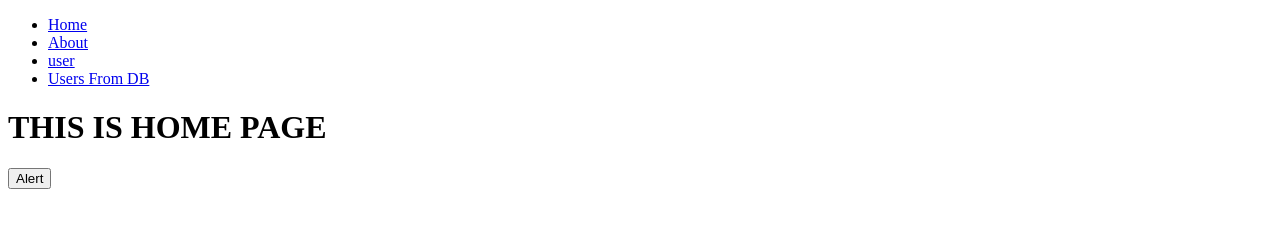
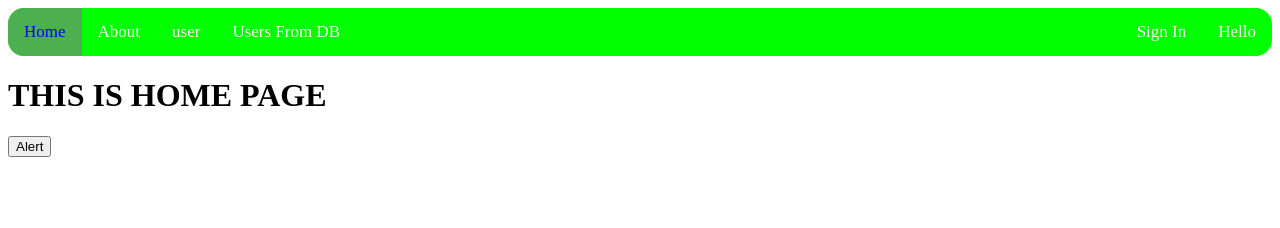
Before and after one commit to vjpudelski/html_playground, a website with bundled scripts: page index.html in a window 1280 px wide. Both pictures are taken after a click on the link "Home". Built offline with nearby package versions, Linux system fonts and the light colour scheme.

Commit message:
menu updates, path testing

```diff
--- a/index.html
+++ b/index.html
@@ -5,19 +5,69 @@
 <!--Icons made by "https://www.flaticon.com/authors/freepik" "Freepik" from "https://www.flaticon.com/"-->
     <link rel="icon" href="./images/domain.png" />
     <script src="./components/myElement.js"></script>
+    <style>
+    /* Add a black background color to the top navigation */
+    nav {
+      background-color: #00ff00;
+      overflow: hidden;
+      border-radius: 1em;
+    }
+
+    /* Style the links inside the navigation bar */
+    nav a {
+      float: left;
+      color: #f2f2f2;
+      text-align: center;
+      padding: 14px 16px;
+      text-decoration: none;
+      font-size: 17px;
+    }
+
+    /* Change the color of links on hover */
+    nav a:hover {
+      background-color: #dddddd;
+      color: #000000;
+    }
+
+    /* Add a color to the active/current link */
+    nav a.active {
+      background-color: #4CAF50;
+      color: #0000ff;
+    }
+
+    .right {
+      float: right;
+    }
+    </style>
   </head>
   <body>
     <header>
       <nav>
-        <ul>
-          <li><a href="#/">Home</a></li>
-          <li><a href="#/about">About</a></li>
-          <li><a href="#/user/1">user</a></li>
-          <li><a href="#/usersdb">Users From DB</a></li>
-        </ul>
+        <a href="#/">Home</a>
+        <a href="#/about">About</a>
+        <a href="#/user/1">user</a>
+        <a href="#/usersdb">Users From DB</a>
+        <!-- reverse the list if floating right -->
+        <a class="right" href="#">Hello</a>
+        <a class="right" href="#">Sign In</a>
       </nav>
     </header>
+
     <div id="app"></div>
     <script type="module" src="./scripts/app.js"></script>
+    <script>
+      var anchors = document.getElementsByTagName('a');
+
+      for (var i=0; i< anchors.length; i++){
+        anchors[i].addEventListener('click', (event) => {
+          let menus = document.getElementsByClassName('active');
+          for (let k = 0; k < menus.length; k++){
+            menus[k].classList.remove('active');
+          }
+
+          event.target.classList.add('active');
+        })
+      }
+      </script>
   </body>
 </html>
--- a/scripts/app.js
+++ b/scripts/app.js
@@ -22,5 +22,9 @@
   {
     name: '/usersdb',
     component: new usersdb()
+  },
+  {
+    name: '/person/:id/this/:name',
+    component: new user()
   }
 ], 'app');
--- a/scripts/router/router.js
+++ b/scripts/router/router.js
@@ -11,25 +11,14 @@ export default class Router {
       }
     }
 
-    this.getRouteFromWindow();
+    this.goToRoute(window.location.hash);
     this.addEventListeners();
   }
 
   addEventListeners () {
     window.addEventListener('hashchange', (e) => {
-      this.goToRoute(e.target.location.hash.substr(1));
+      this.goToRoute(e.target.location.hash);
     });
-  }
-
-  getRouteFromWindow () {
-    let path = window.location.hash.substr(1);
-    if (path != '')
-    {
-      this.goToRoute(path);
-    }
-    else{
-      this.goToRoute(this.defaultRoute.name);
-    }
   }
 
   getRouteFromPath (path) {
@@ -38,7 +27,10 @@ export default class Router {
     let paramsNames = [];
     let params = {};
 
+    console.log(paramsNames);
     for(var i = 0, length = this.routes.length; i < length; i++){
+      paramsNames = [];
+
       let regexPath = this.routes[i].name.replace(/([:*])(\w+)/g,
         (full, colon, name) => {
           paramsNames.push(name);
@@ -46,6 +38,7 @@ export default class Router {
         }) + '(?:\/|$)';      // eslint-disable-line no-useless-escape
 
       let matchPath = path.match(new RegExp(regexPath));
+
       if (matchPath !== null){
         params = matchPath
           .splice(1)
--- a/views/user.js
+++ b/views/user.js
@@ -8,6 +8,7 @@ export default class UserPage {
   init () {}
 
   render (props) {
+    console.log(props);
     let user = this.users.find(x => x.id == props.id);
 
     return /*html*/`
```
